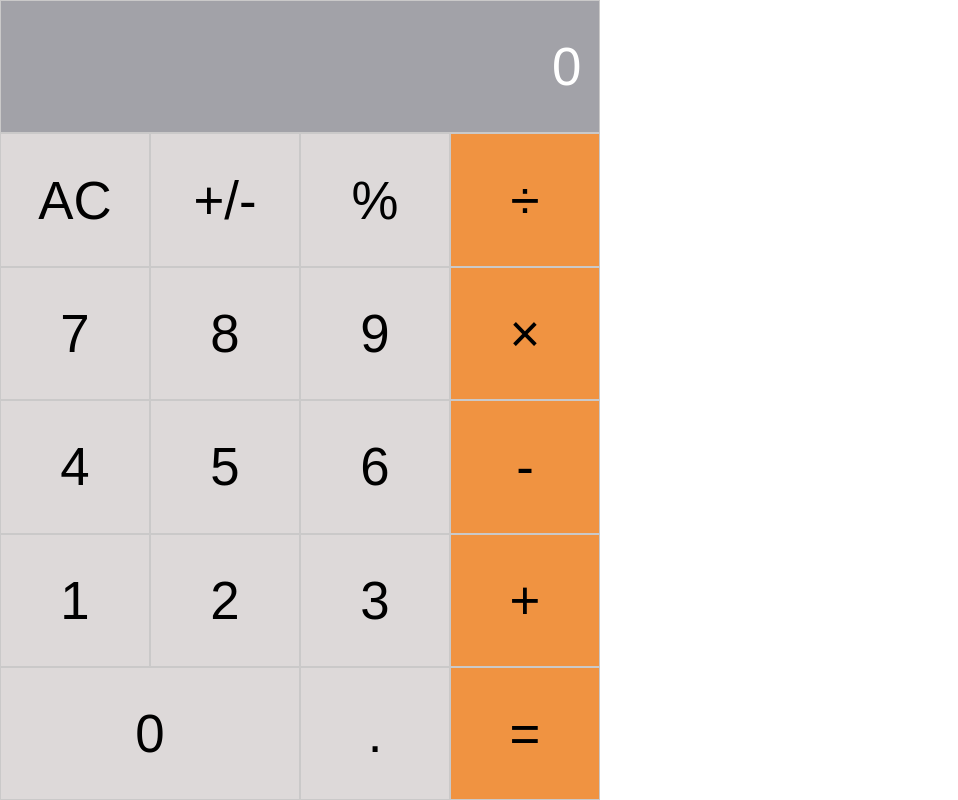
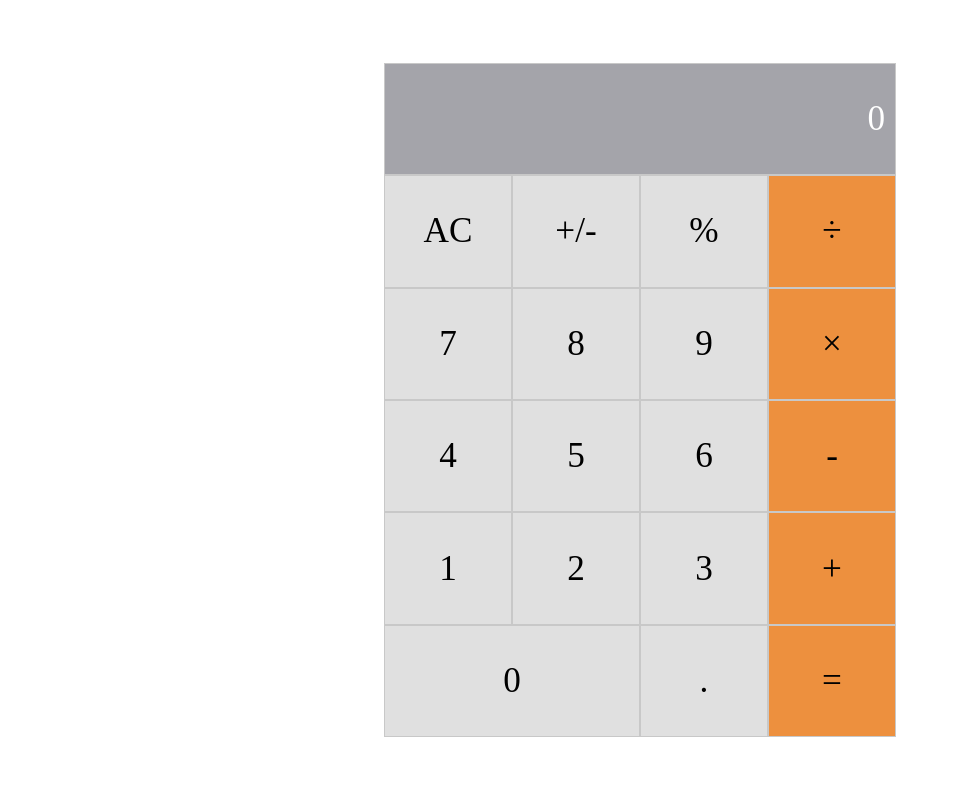
Before and after one commit to Victoria129/math-magicians, a React (Create React App) app: page / in a window 1280 px wide. Shown: the whole page, without its empty margins (0-958 px from the left). Built offline with nearby package versions, Linux system fonts and the light colour scheme.

Commit message:
create react component

```diff
--- a/src/components/Calculator.js
+++ b/src/components/Calculator.js
@@ -1,173 +1,33 @@
 /* eslint-disable react/prefer-stateless-function */
 import React, { Component } from 'react';
 import './calculator.css';
-import calculate from '../logic/calculate';
-import '../logic/operate';
 
 class Calculator extends Component {
-  constructor(props) {
-    super(props);
-    this.state = {
-      total: 0,
-      next: 0,
-    };
-    this.handleClick = this.handleClick.bind(this);
-  }
-
-  handleClick(e) {
-    this.setState((previousState) => calculate(previousState, e.target.innerText));
-  }
-
   render() {
-    let val = 0;
-    const { total, next } = this.state;
-    if (next) {
-      val = next;
-    } else if (total) {
-      val = total;
-    }
-
     return (
-      <div className="wrapper">
-        <input
-          className="operator display"
-          placeholder="0"
-          value={val}
-          readOnly
-        />
-        <button
-          type="button"
-          className="operator AC"
-          onClick={this.handleClick}
-        >
-          AC
-        </button>
-        <button
-          type="button"
-          className="operator operations"
-          onClick={this.handleClick}
-        >
-          +/-
-        </button>
-        <button
-          type="button"
-          className="operator percentage"
-          onClick={this.handleClick}
-        >
-          %
-        </button>
-        <button
-          type="button"
-          className="operator divide operation"
-          onClick={this.handleClick}
-        >
-          ÷
-        </button>
-        <button
-          type="button"
-          className="operator seven"
-          onClick={this.handleClick}
-        >
-          7
-        </button>
-        <button
-          type="button"
-          className="operator eight"
-          onClick={this.handleClick}
-        >
-          8
-        </button>
-        <button
-          type="button"
-          className="operator nine"
-          onClick={this.handleClick}
-        >
-          9
-        </button>
-        <button
-          type="button"
-          className="operator multiply operation"
-          onClick={this.handleClick}
-        >
-          ×
-        </button>
-        <button
-          type="button"
-          className="operator four"
-          onClick={this.handleClick}
-        >
-          4
-        </button>
-        <button
-          type="button"
-          className="operator five"
-          onClick={this.handleClick}
-        >
-          5
-        </button>
-        <button
-          type="button"
-          className="operator six"
-          onClick={this.handleClick}
-        >
-          6
-        </button>
-        <button
-          type="button"
-          className="operator minus operation"
-          onClick={this.handleClick}
-        >
-          -
-        </button>
-        <button
-          type="button"
-          className="operator one"
-          onClick={this.handleClick}
-        >
-          1
-        </button>
-        <button
-          type="button"
-          className="operator two"
-          onClick={this.handleClick}
-        >
-          2
-        </button>
-        <button
-          type="button"
-          className="operator three"
-          onClick={this.handleClick}
-        >
-          3
-        </button>
-        <button
-          type="button"
-          className="operator plus operation"
-          onClick={this.handleClick}
-        >
-          +
-        </button>
-        <button
-          type="button"
-          className="operator zero"
-          onClick={this.handleClick}
-        >
-          0
-        </button>
-        <button
-          type="button"
-          className="operator period"
-          onClick={this.handleClick}
-        >
-          .
-        </button>
-        <button
-          type="button"
-          className="operator equal operation"
-          onClick={this.handleClick}
-        >
-          =
-        </button>
+      <div className="main-wrap">
+        <div className="container">
+          <div className="operator display">0</div>
+          <div className="operator AC">AC</div>
+          <div className="operator operations">+/-</div>
+          <div className="operator percentage">%</div>
+          <div className="operator divide operation">÷</div>
+          <div className="operator seven">7</div>
+          <div className="operator eight">8</div>
+          <div className="operator nine">9</div>
+          <div className="operator multiply operation">×</div>
+          <div className="operator four">4</div>
+          <div className="operator five">5</div>
+          <div className="operator six">6</div>
+          <div className="operator minus operation">-</div>
+          <div className="operator one">1</div>
+          <div className="operator two">2</div>
+          <div className="operator three">3</div>
+          <div className="operator plus operation">+</div>
+          <div className="operator zero">0</div>
+          <div className="operator period">.</div>
+          <div className="operator equal operation">=</div>
+        </div>
       </div>
     );
   }
--- a/src/components/calculator.css
+++ b/src/components/calculator.css
@@ -1,39 +1,126 @@
-.wrapper {
+.main-wrap {
+  display: flex;
+  justify-content: center;
+  align-items: center;
+  height: 100vh;
+}
+
+.container {
   display: grid;
+  grid-template-areas: "screen screen screen screen" "AC operations percentage divide" "seven eight nine multiply" "four five six minus" "one two three plus" "zero zero period equal";
   grid-template-columns: repeat(4, 1fr);
-  align-items: center;
-  width: 100%;
-  max-width: 600px;
+  grid-template-rows: repeat(6, 1fr);
+  width: 80%;
 }
 
 .operator {
   text-align: center;
   padding: 2rem;
-  font-size: 3rem;
-  background-color: rgb(221, 217, 217);
-  border: 1px solid rgb(202, 201, 201);
+  font-size: 2rem;
+  background-color: rgb(224, 224, 224);
+  border: 1px solid rgb(200, 200, 200);
   cursor: pointer;
 }
 
-.display {
-  grid-column: 1 / span 4;
+.operator:first-child {
   text-align: end;
-  padding-right: 1rem;
-  background-color: rgb(162, 162, 168);
-  color: #fff;
+  padding-right: 10px;
+  background-color: rgb(164, 164, 170);
+  color: white;
+  grid-area: screen;
   cursor: default;
 }
 
-::placeholder {
-  color: #fff;
+.operation {
+  background-color: rgb(237, 144, 62);
 }
 
-.operation {
-  background-color: rgb(240, 147, 65);
+.AC {
+  grid-area: AC;
+}
+
+.operations {
+  grid-area: operations;
+}
+
+.percentage {
+  grid-area: percentage;
+}
+
+.divide {
+  grid-area: divide;
+}
+
+.seven {
+  grid-area: seven;
+}
+
+.eight {
+  grid-area: eight;
+}
+
+.nine {
+  grid-area: nine;
+}
+
+.multiply {
+  grid-area: multiply;
+}
+
+.four {
+  grid-area: four;
+}
+
+.five {
+  grid-area: five;
+}
+
+.six {
+  grid-area: six;
+}
+
+.minus {
+  grid-area: minus;
+}
+
+.one {
+  grid-area: one;
+}
+
+.two {
+  grid-area: two;
+}
+
+.three {
+  grid-area: three;
+}
+
+.plus {
+  grid-area: plus;
 }
 
 .zero {
-  grid-column: 1 / span 2;
+  grid-area: zero;
+}
+
+.period {
+  grid-area: period;
+}
+
+.equal {
+  grid-area: equal;
+}
+
+@media only screen and (min-width: 768px) and (max-width: 1023px) {
+  .container {
+    width: 80%;
+  }
+}
+
+@media only screen and (min-width: 1024px) {
+  .container {
+    width: 40%;
+  }
 }
 
 @media only screen and (max-height: 300px) {
--- a/src/logic/calculate.js
+++ b/src/logic/calculate.js
@@ -1,7 +1,7 @@
 import operate from './operate';
 
-function isNumber(item) {
-  return !!item.match(/[0-9]+/);
+function isNumber(operator) {
+  return !!operator.match(/[0-9]+/);
 }
 
 export default function calculate(obj, operatorName) {
```
